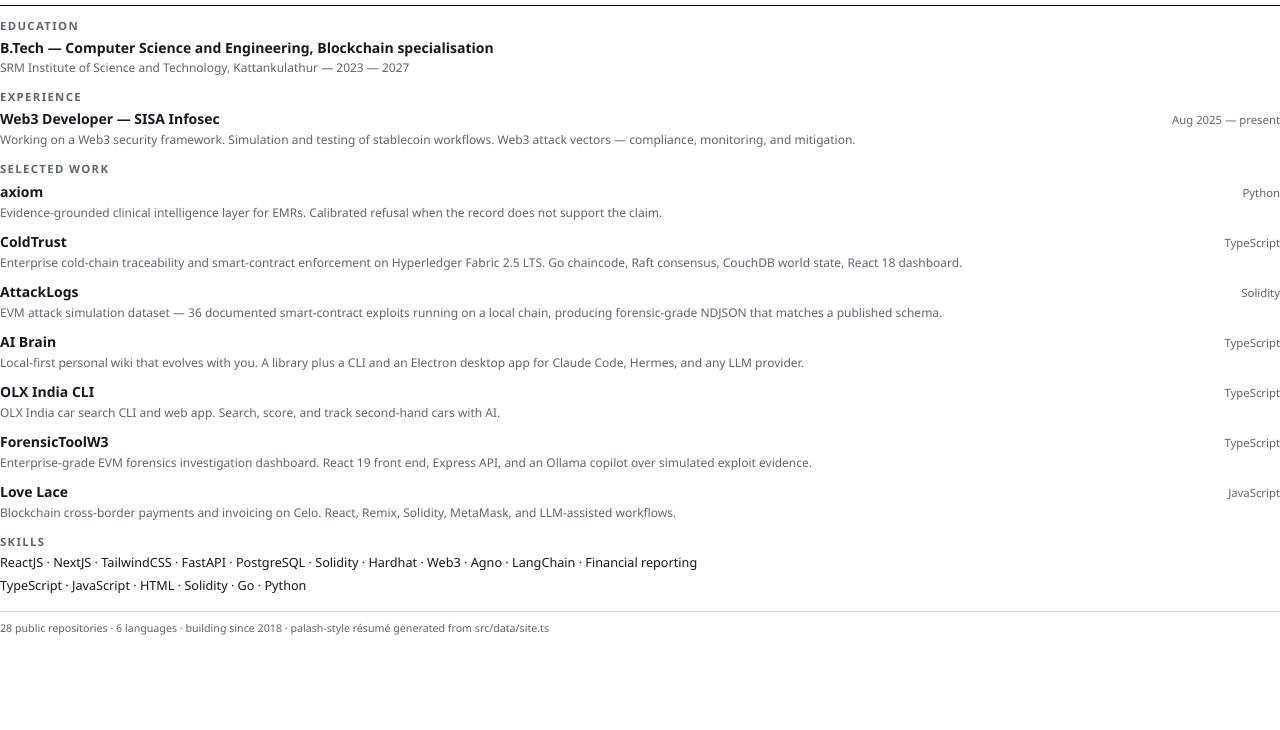
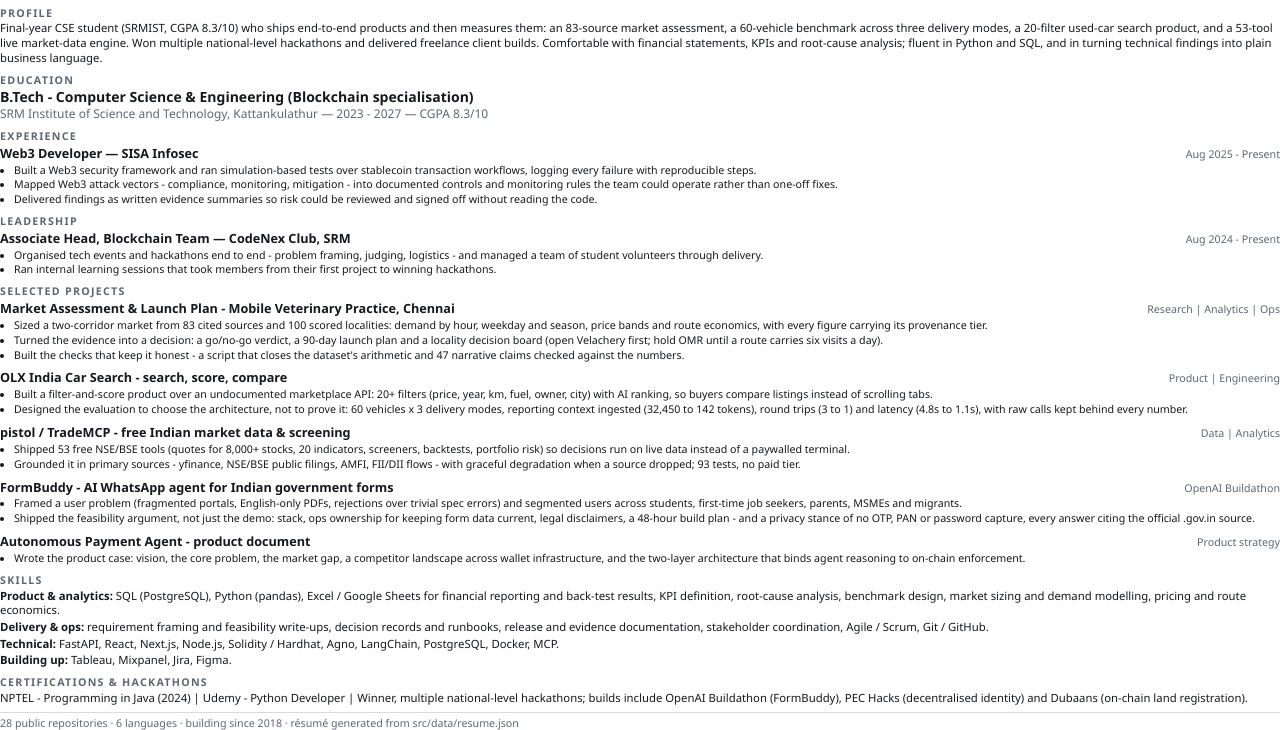
Before and after one commit to aswathas/aswathas.github.io, an Astro site: page /resume-pdf in a window 1280 px wide. Shown: the part 89-819 px from the top of the page. Built offline with nearby package versions, Linux system fonts and the light colour scheme; Astro itself is replaced by a stand-in of ours.

Commit message:
feat: one resume, one source of truth, wired into all three site surfaces
src/data/resume.json now holds the resume content. The site's HTML page, its
print page and its plain-text route all render that file, and the application
DOCX builder reads the same one, so the resume cannot drift between them.

The content is reframed for product work: every bullet carries a number or a
decision, the market assessment and the 60-car benchmark lead the projects,
and Tableau, Mixpanel, Jira and Figma are listed as being built up rather
than claimed as skills.

site.ts now re-exports education, experience and skills from that file, and
loses the email placeholder aswathas@20.com and a duplicated tagline key.

print.css gets a fix as well as a tune: `break-inside: avoid` on a section
longer than the remaining page space pushed the whole projects block to page
2 and left page 1 half empty. Sections may break now, entries still may not,
and the type was tightened until the page fits on one.

Co-Authored-By: Claude Code <noreply@anthropic.com>

```diff
--- /dev/null
+++ b/src/data/resume.json
@@ -0,0 +1,118 @@
+{
+  "name": "ASWATH A S",
+  "headline": "Final-year B.Tech (CSE) engineer, 2027 - Product Management & Analytics focus",
+  "contact": [
+    "Chennai, India  |  +91 6382974762  |  aswathas20@gmail.com",
+    "linkedin.com/in/aswathas11  |  github.com/aswathas  |  aswathas.github.io"
+  ],
+  "profile": "Final-year CSE student (SRMIST, CGPA 8.3/10) who ships end-to-end products and then measures them: an 83-source market assessment, a 60-vehicle benchmark across three delivery modes, a 20-filter used-car search product, and a 53-tool live market-data engine. Won multiple national-level hackathons and delivered freelance client builds. Comfortable with financial statements, KPIs and root-cause analysis; fluent in Python and SQL, and in turning technical findings into plain business language.",
+  "education": [
+    {
+      "degree": "B.Tech - Computer Science & Engineering (Blockchain specialisation)",
+      "school": "SRM Institute of Science and Technology, Kattankulathur",
+      "when": "2023 - 2027",
+      "detail": "CGPA 8.3/10"
+    }
+  ],
+  "experience": [
+    {
+      "role": "Web3 Developer",
+      "org": "SISA Infosec",
+      "when": "Aug 2025 - Present",
+      "points": [
+        "Built a Web3 security framework and ran simulation-based tests over stablecoin transaction workflows, logging every failure with reproducible steps.",
+        "Mapped Web3 attack vectors - compliance, monitoring, mitigation - into documented controls and monitoring rules the team could operate rather than one-off fixes.",
+        "Delivered findings as written evidence summaries so risk could be reviewed and signed off without reading the code."
+      ]
+    }
+  ],
+  "leadership": [
+    {
+      "role": "Associate Head, Blockchain Team",
+      "org": "CodeNex Club, SRM",
+      "when": "Aug 2024 - Present",
+      "points": [
+        "Organised tech events and hackathons end to end - problem framing, judging, logistics - and managed a team of student volunteers through delivery.",
+        "Ran internal learning sessions that took members from their first project to winning hackathons."
+      ]
+    }
+  ],
+  "projects": [
+    {
+      "title": "Market Assessment & Launch Plan - Mobile Veterinary Practice, Chennai",
+      "right": "Research | Analytics | Ops",
+      "points": [
+        "Sized a two-corridor market from 83 cited sources and 100 scored localities: demand by hour, weekday and season, price bands and route economics, with every figure carrying its provenance tier.",
+        "Turned the evidence into a decision: a go/no-go verdict, a 90-day launch plan and a locality decision board (open Velachery first; hold OMR until a route carries six visits a day).",
+        "Built the checks that keep it honest - a script that closes the dataset's arithmetic and 47 narrative claims checked against the numbers."
+      ]
+    },
+    {
+      "title": "OLX India Car Search - search, score, compare",
+      "right": "Product | Engineering",
+      "points": [
+        "Built a filter-and-score product over an undocumented marketplace API: 20+ filters (price, year, km, fuel, owner, city) with AI ranking, so buyers compare listings instead of scrolling tabs.",
+        "Designed the evaluation to choose the architecture, not to prove it: 60 vehicles x 3 delivery modes, reporting context ingested (32,450 to 142 tokens), round trips (3 to 1) and latency (4.8s to 1.1s), with raw calls kept behind every number."
+      ]
+    },
+    {
+      "title": "pistol / TradeMCP - free Indian market data & screening",
+      "right": "Data | Analytics",
+      "points": [
+        "Shipped 53 free NSE/BSE tools (quotes for 8,000+ stocks, 20 indicators, screeners, backtests, portfolio risk) so decisions run on live data instead of a paywalled terminal.",
+        "Grounded it in primary sources - yfinance, NSE/BSE public filings, AMFI, FII/DII flows - with graceful degradation when a source dropped; 93 tests, no paid tier."
+      ]
+    },
+    {
+      "title": "FormBuddy - AI WhatsApp agent for Indian government forms",
+      "right": "OpenAI Buildathon",
+      "points": [
+        "Framed a user problem (fragmented portals, English-only PDFs, rejections over trivial spec errors) and segmented users across students, first-time job seekers, parents, MSMEs and migrants.",
+        "Shipped the feasibility argument, not just the demo: stack, ops ownership for keeping form data current, legal disclaimers, a 48-hour build plan - and a privacy stance of no OTP, PAN or password capture, every answer citing the official .gov.in source."
+      ]
+    },
+    {
+      "title": "Autonomous Payment Agent - product document",
+      "right": "Product strategy",
+      "points": [
+        "Wrote the product case: vision, the core problem, the market gap, a competitor landscape across wallet infrastructure, and the two-layer architecture that binds agent reasoning to on-chain enforcement."
+      ]
+    }
+  ],
+  "skills": [
+    {
+      "label": "Product & analytics",
+      "text": "SQL (PostgreSQL), Python (pandas), Excel / Google Sheets for financial reporting and back-test results, KPI definition, root-cause analysis, benchmark design, market sizing and demand modelling, pricing and route economics."
+    },
+    {
+      "label": "Delivery & ops",
+      "text": "requirement framing and feasibility write-ups, decision records and runbooks, release and evidence documentation, stakeholder coordination, Agile / Scrum, Git / GitHub."
+    },
+    {
+      "label": "Technical",
+      "text": "FastAPI, React, Next.js, Node.js, Solidity / Hardhat, Agno, LangChain, PostgreSQL, Docker, MCP."
+    },
+    {
+      "label": "Building up",
+      "text": "Tableau, Mixpanel, Jira, Figma."
+    }
+  ],
+  "certifications": "NPTEL - Programming in Java (2024)  |  Udemy - Python Developer  |  Winner, multiple national-level hackathons; builds include OpenAI Buildathon (FormBuddy), PEC Hacks (decentralised identity) and Dubaans (on-chain land registration).",
+  "skillTags": [
+    "SQL",
+    "Python",
+    "Excel / Sheets",
+    "PostgreSQL",
+    "FastAPI",
+    "React",
+    "Next.js",
+    "Agno",
+    "LangChain",
+    "Solidity",
+    "Financial reporting",
+    "Market analysis",
+    "Jira",
+    "Figma",
+    "Agile / Scrum"
+  ]
+}
--- a/src/data/site.ts
+++ b/src/data/site.ts
@@ -5,6 +5,7 @@
 // source and the input to the live star counts, not the order of the page.
 
 import raw from './projects.json';
+import resume from './resume.json';
 
 export const identity = {
   name: 'Aswath AS',
@@ -14,8 +15,7 @@ export const identity = {
   // X stays unset on purpose: the row renders but goes nowhere.
   x: '',
   linkedin: 'https://www.linkedin.com/in/aswathas11/',
-  // TODO: real links
-  email: 'aswathas@20.com',
+  email: 'aswathas20@gmail.com',
   phone: '+91 6382974762',
   portfolio: 'https://hellokity.vercel.app/',
   title: 'AI Developer',
@@ -23,7 +23,6 @@ export const identity = {
   tagline: 'I build across AI, Web3, finance, and security.',
   // Profile paragraph, verbatim from the user's résumé.
   bio: 'Computer Science undergraduate (final year, SRMIST) with hands-on full-stack experience in AI and Web3 development. Won multiple national-level hackathons and freelanced client projects. Comfortable analysing financial statements and key metrics.',
-  tagline: 'I build across AI, Web3, finance, and security.',
 };
 
 export type Project = {
@@ -297,33 +296,16 @@ export const stats = {
   since: raw.projects.reduce((y, r) => Math.min(y, Number(r.createdAt.slice(0, 4))), 9999),
 };
 
-export const education: { school: string; degree: string; when: string; detail: string }[] = [
-  {
-    school: 'SRM Institute of Science and Technology, Kattankulathur',
-    degree: 'B.Tech — Computer Science and Engineering, Blockchain specialisation',
-    when: '2023 — 2027',
-    detail: '',
-  },
-];
+// Résumé content. src/data/resume.json is the single source of truth: the site
+// pages, the site's /resume.pdf and the application DOCX all read the same file,
+// so the résumé cannot drift between them.
+export const education: { school: string; degree: string; when: string; detail: string }[] =
+  resume.education;
 
-// From the résumé. Checked by the user, not inferred.
-export const experience: { role: string; org: string; when: string; points: string[] }[] = [
-  {
-    role: 'Web3 Developer',
-    org: 'SISA Infosec',
-    when: 'Aug 2025 — present',
-    points: [
-      'Working on a Web3 security framework.',
-      'Simulation and testing of stablecoin workflows.',
-      'Web3 attack vectors — compliance, monitoring, and mitigation.',
-    ],
-  },
-];
+export const experience: { role: string; org: string; when: string; points: string[] }[] =
+  resume.experience;
 
-export const skills = [
-  'ReactJS', 'NextJS', 'TailwindCSS', 'FastAPI', 'PostgreSQL',
-  'Solidity', 'Hardhat', 'Web3', 'Agno', 'LangChain', 'Financial reporting',
-];
+export const skills = resume.skillTags;
 
 export type Post = {
   slug: string;
--- a/src/pages/resume-pdf.astro
+++ b/src/pages/resume-pdf.astro
@@ -1,36 +1,41 @@
 ---
 import '../styles/print.css';
-import { identity, projects, education, experience, languages, stats, skills } from '../data/site';
+import { identity, stats } from '../data/site';
+import resume from '../data/resume.json';
 ---
 
 <!doctype html>
 <html lang="en">
   <head>
     <meta charset="utf-8" />
-    <title>{identity.name} — Résumé</title>
+    <title>{resume.name} — Résumé</title>
     <meta name="robots" content="noindex" />
   </head>
   <body>
     <header>
       <img src="../media/me.jpg" alt="" />
       <div>
-        <h1>{identity.name}</h1>
-        <p class="tagline">{identity.tagline}</p>
+        <h1>{resume.name}</h1>
+        <p class="tagline">{resume.headline}</p>
         <p class="contact">
-          {identity.location} · {identity.phone} · <a href={`mailto:${identity.email}`}>{identity.email}</a> ·
-          <a href={identity.github}>github.com/{identity.handle}</a>
+          {resume.contact[0]} · {resume.contact[1]}
         </p>
       </div>
     </header>
 
     <section>
+      <h2>Profile</h2>
+      <p class="body">{resume.profile}</p>
+    </section>
+
+    <section>
       <h2>Education</h2>
       {
-        education.map((e) => (
+        resume.education.map((e) => (
           <div class="education">
             <strong>{e.degree}</strong>
             <div>
-              {e.school} — {e.when}
+              {e.school} — {e.when} — {e.detail}
             </div>
           </div>
         ))
@@ -40,7 +45,7 @@ import { identity, projects, education, experience, languages, stats, skills } f
     <section>
       <h2>Experience</h2>
       {
-        experience.map((e) => (
+        resume.experience.map((e) => (
           <div class="job">
             <div class="row">
               <strong>
@@ -48,22 +53,51 @@ import { identity, projects, education, experience, languages, stats, skills } f
               </strong>
               <span class="when">{e.when}</span>
             </div>
-            <p>{e.points.join(' ')}</p>
+            <ul class="points">
+              {e.points.map((p) => (
+                <li>{p}</li>
+              ))}
+            </ul>
           </div>
         ))
       }
     </section>
 
     <section>
-      <h2>Selected work</h2>
+      <h2>Leadership</h2>
       {
-        projects.map((p) => (
+        resume.leadership.map((e) => (
           <div class="job">
             <div class="row">
-              <strong>{p.name}</strong>
-              <span class="when">{p.language}</span>
+              <strong>
+                {e.role} — {e.org}
+              </strong>
+              <span class="when">{e.when}</span>
             </div>
-            <p>{p.description}</p>
+            <ul class="points">
+              {e.points.map((p) => (
+                <li>{p}</li>
+              ))}
+            </ul>
+          </div>
+        ))
+      }
+    </section>
+
+    <section>
+      <h2>Selected projects</h2>
+      {
+        resume.projects.map((p) => (
+          <div class="job">
+            <div class="row">
+              <strong>{p.title}</strong>
+              <span class="when">{p.right}</span>
+            </div>
+            <ul class="points">
+              {p.points.map((point) => (
+                <li>{point}</li>
+              ))}
+            </ul>
           </div>
         ))
       }
@@ -71,13 +105,23 @@ import { identity, projects, education, experience, languages, stats, skills } f
 
     <section>
       <h2>Skills</h2>
-      <p class="skills">{skills.join(' · ')}</p>
-      <p class="skills" style="margin-top:4px">{languages.join(' · ')}</p>
+      {
+        resume.skills.map((s) => (
+          <p class="skills">
+            <b>{s.label}:</b> {s.text}
+          </p>
+        ))
+      }
+    </section>
+
+    <section>
+      <h2>Certifications &amp; hackathons</h2>
+      <p class="body">{resume.certifications}</p>
     </section>
 
     <footer>
       {stats.repos} public repositories · {stats.languages} languages · building since {stats.since} ·
-      palash-style résumé generated from src/data/site.ts
+      résumé generated from src/data/resume.json
     </footer>
   </body>
 </html>
--- a/src/styles/print.css
+++ b/src/styles/print.css
@@ -16,12 +16,12 @@
 
 @page {
   size: A4;
-  margin: 14mm 15mm;
+  margin: 10mm 12mm;
 }
 
 body {
   margin: 0;
-  font: 10pt/1.5 var(--font-ui);
+  font: 8.5pt/1.3 var(--font-ui);
   color: var(--ink);
   background: #fff;
 }
@@ -30,13 +30,13 @@ header {
   display: flex;
   align-items: center;
   gap: 14px;
-  padding-bottom: 10px;
+  padding-bottom: 8px;
   border-bottom: 1.5px solid var(--ink);
 }
 
 header img {
-  width: 62px;
-  height: 62px;
+  width: 54px;
+  height: 54px;
   border-radius: 8px;
   object-fit: cover;
   object-position: center 38%;
@@ -66,20 +66,22 @@ h1 {
 }
 
 section {
-  margin-top: 14px;
-  break-inside: avoid;
+  margin-top: 9px;
 }
 
+/* A section must be allowed to break: `break-inside: avoid` on a long section
+   pushed the whole projects block onto page 2 and left page 1 half empty. */
 h2 {
-  margin: 0 0 6px;
-  font: 600 8.5pt/1 var(--font-ui);
+  margin: 0 0 3px;
+  font: 600 8pt/1 var(--font-ui);
   letter-spacing: 0.12em;
   text-transform: uppercase;
   color: var(--muted);
+  break-after: avoid;
 }
 
 .education {
-  margin: 0 0 8px;
+  margin: 0 0 6px;
 }
 
 .education strong {
@@ -92,7 +94,7 @@ h2 {
 }
 
 .job {
-  margin-bottom: 9px;
+  margin-bottom: 7px;
   break-inside: avoid;
 }
 
@@ -110,29 +112,44 @@ h2 {
 }
 
 .job .row strong {
-  font-size: 10.5pt;
+  font-size: 9.5pt;
 }
 
 .job .when {
-  font-size: 8.5pt;
+  font-size: 8pt;
   color: var(--muted);
   white-space: nowrap;
 }
 
 .job p {
   margin: 2px 0 0;
-  font-size: 9pt;
+  font-size: 8pt;
   color: var(--muted);
 }
 
 .skills {
+  margin: 0 0 2px;
+  font-size: 8.5pt;
+}
+
+.body {
   margin: 0;
-  font-size: 9.5pt;
+  font-size: 8.5pt;
+}
+
+ul.points {
+  margin: 2px 0 0;
+  padding-left: 14px;
+  font-size: 8pt;
+}
+
+ul.points li {
+  margin-bottom: 1px;
 }
 
 footer {
-  margin-top: 16px;
-  padding-top: 8px;
+  margin-top: 6px;
+  padding-top: 4px;
   border-top: 1px solid var(--rule);
   font-size: 8pt;
   color: var(--muted);
```
Also changed, not shown: src/pages/resume.astro (+54 -15 lines), src/pages/resume.txt.ts (+38 -17 lines).
